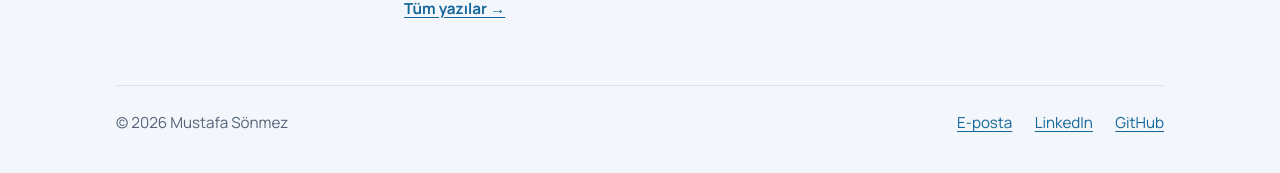
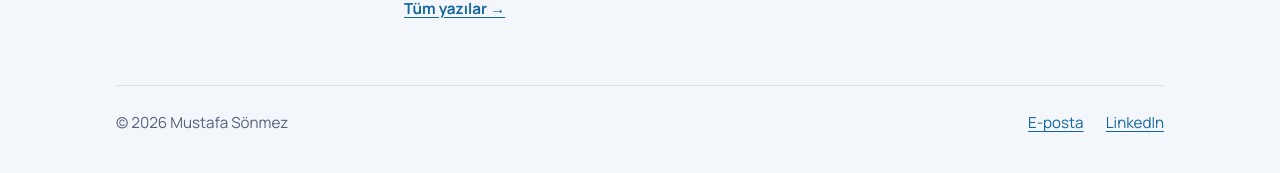
Before and after one commit to sonmezmustafa/sonmezmustafa.github.io, a Jekyll site: the page built from index.html, in a window 1280 px wide. Shown: the part 754-927 px from the top of the page. Built offline with Jekyll 4.4.1, drawn with Linux system fonts in a browser that asks for light colours.

Commit message:
GitHub bağlantısı kaldırıldı

```diff
--- a/_config.yml
+++ b/_config.yml
@@ -10,7 +10,6 @@ person_image: /assets/img/mustafa-sonmez.jpg
 # Kişi şemasındaki "sameAs": aynı kişiye ait diğer profiller
 same_as:
   - https://www.linkedin.com/in/cemustafasonmez/
-  - https://github.com/sonmezmustafa
 
 defaults:
   - scope:
@@ -41,8 +40,6 @@ defaults:
 contact_links:
   - title: LinkedIn
     url: https://www.linkedin.com/in/cemustafasonmez/
-  - title: GitHub
-    url: https://github.com/sonmezmustafa
 
 plugins:
   - jekyll-sitemap
```
